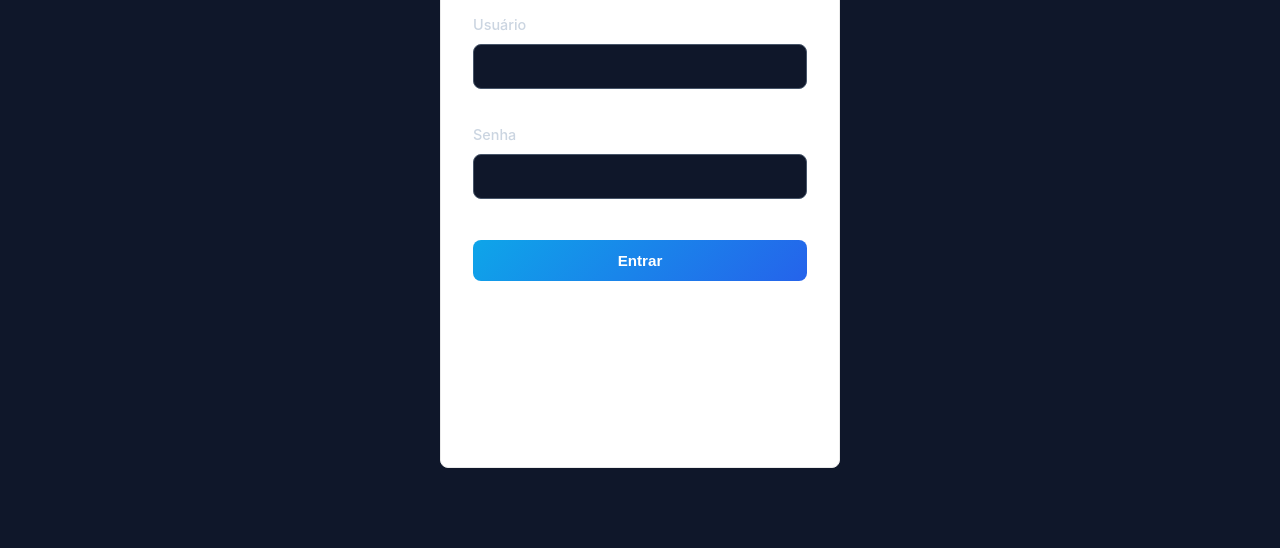
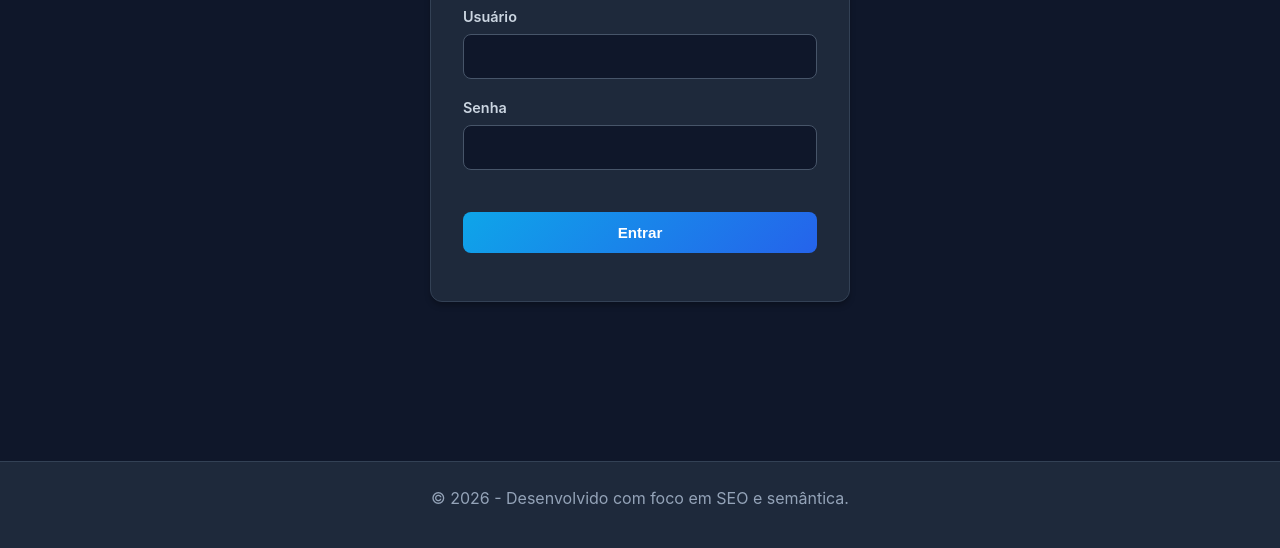
Before and after one commit to lalacristina033-dotcom/meuportfolio, a plain HTML site: page login.html in a window 1280 px wide. Shown: the part 252-800 px from the top of the page. Drawn offline with nearby package versions, Linux system fonts and the light colour scheme.

Commit message:
Refactor login form and improve styling

```diff
--- a/login.html
+++ b/login.html
@@ -22,24 +22,28 @@
         </nav>
     </header>
 
-    <main style="max-width: 400px; margin: 5rem auto; padding: 2rem; background: #fff; border-radius: 8px; border: 1px solid #eaeaea;">
-        <h1 style="font-size: 1.5rem; margin-bottom: 1.5rem; text-align: center;">Área Restrita</h1>
+    <main>
+        <form id="loginForm" class="card" style="max-width: 420px; margin: 2rem auto;">
+            <h1 style="font-size: 1.5rem; margin-bottom: 1.5rem; text-align: center;">Área Restrita</h1>
 
-        <form id="loginForm">
-            <div style="margin-bottom: 1rem;">
-                <label for="usuario" style="display: block; margin-bottom: 0.5rem; font-weight: 500;">Usuário</label>
-                <input type="text" id="usuario" required style="width: 100%; padding: 0.75rem; border: 1px solid #ccc; border-radius: 4px;">
+            <div>
+                <label for="usuario">Usuário</label>
+                <input type="text" id="usuario" required>
             </div>
 
             <div style="margin-bottom: 1.5rem;">
-                <label for="senha" style="display: block; margin-bottom: 0.5rem; font-weight: 500;">Senha</label>
-                <input type="password" id="senha" required style="width: 100%; padding: 0.75rem; border: 1px solid #ccc; border-radius: 4px;">
+                <label for="senha">Senha</label>
+                <input type="password" id="senha" required>
             </div>
 
-            <button type="submit" class="btn" style="width: 100%; cursor: pointer; border: none;">Entrar</button>
-            <p id="erroMsg" style="color: red; font-size: 0.9rem; margin-top: 1rem; text-align: center;"></p>
+            <button type="submit" class="btn" style="width: 100%;">Entrar</button>
+            <p id="erroMsg" style="font-size: 0.9rem; margin-top: 1rem; text-align: center;"></p>
         </form>
     </main>
+
+    <footer>
+        <p>&copy; 2026 - Desenvolvido com foco em SEO e semântica.</p>
+    </footer>
 
     <script>
         const SUPABASE_URL = 'https://ffciozzntkkcedlgjnsv.supabase.co';
@@ -53,14 +57,13 @@
             const senhaInput = document.getElementById('senha').value.trim();
             const erroMsg = document.getElementById('erroMsg');
 
-            // Validação de emergência caso o banco demore a responder na Vercel
             if (usuarioInput === 'admin' && senhaInput === '123456') {
                 window.location.href = "dashboard.html";
                 return;
             }
 
             erroMsg.textContent = "Verificando no banco...";
-            erroMsg.style.color = "#555";
+            erroMsg.style.color = "#38bdf8";
 
             try {
                 const { data, error } = await supabaseClient
```
